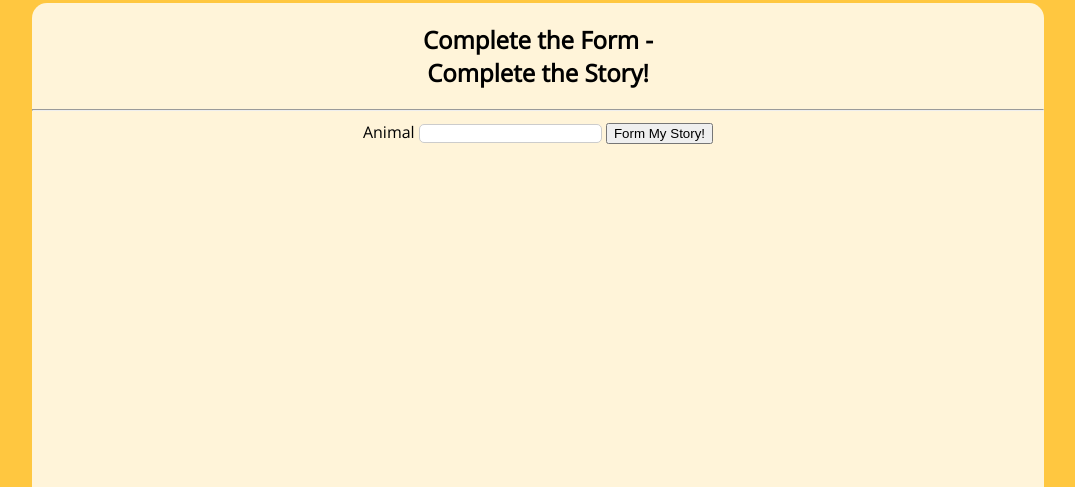
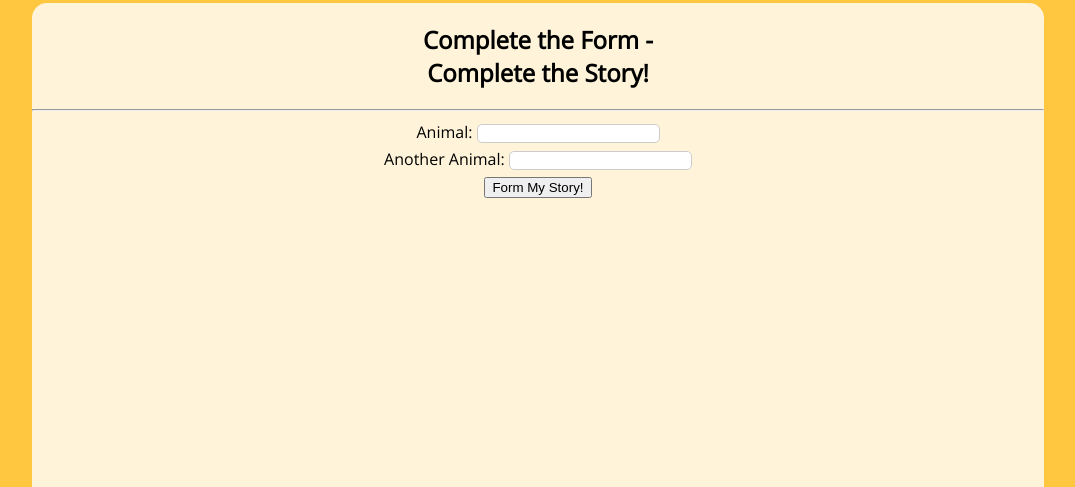
Before and after one commit to JayleneD2/FormAstory, a plain HTML site: page index.html in a window 1280 px wide. Shown: the part 313-800 px from the top of the page, without its empty margins (102-1177 px from the left). Drawn offline with nearby package versions, Linux system fonts and the light colour scheme.

Commit message:
add label and required input for animal 2

```diff
--- a/index.html
+++ b/index.html
@@ -16,8 +16,14 @@
       <hr>
       <!--Add your form below:-->
       <form action="story.html" method="get">
-        <label for="animal-1">Animal</label>
+        <label for="animal-1">Animal:</label>
         <input id="animal-1" name="animal-1" type="text" required>
+        <br>
+
+        <label for="animal-2">Another Animal:</label>
+        <input id="animal-2" name="animal-2" type="text" required>
+        <br>
+
         <input type="submit" value="Form My Story!">
       </form>
     </section>
```
